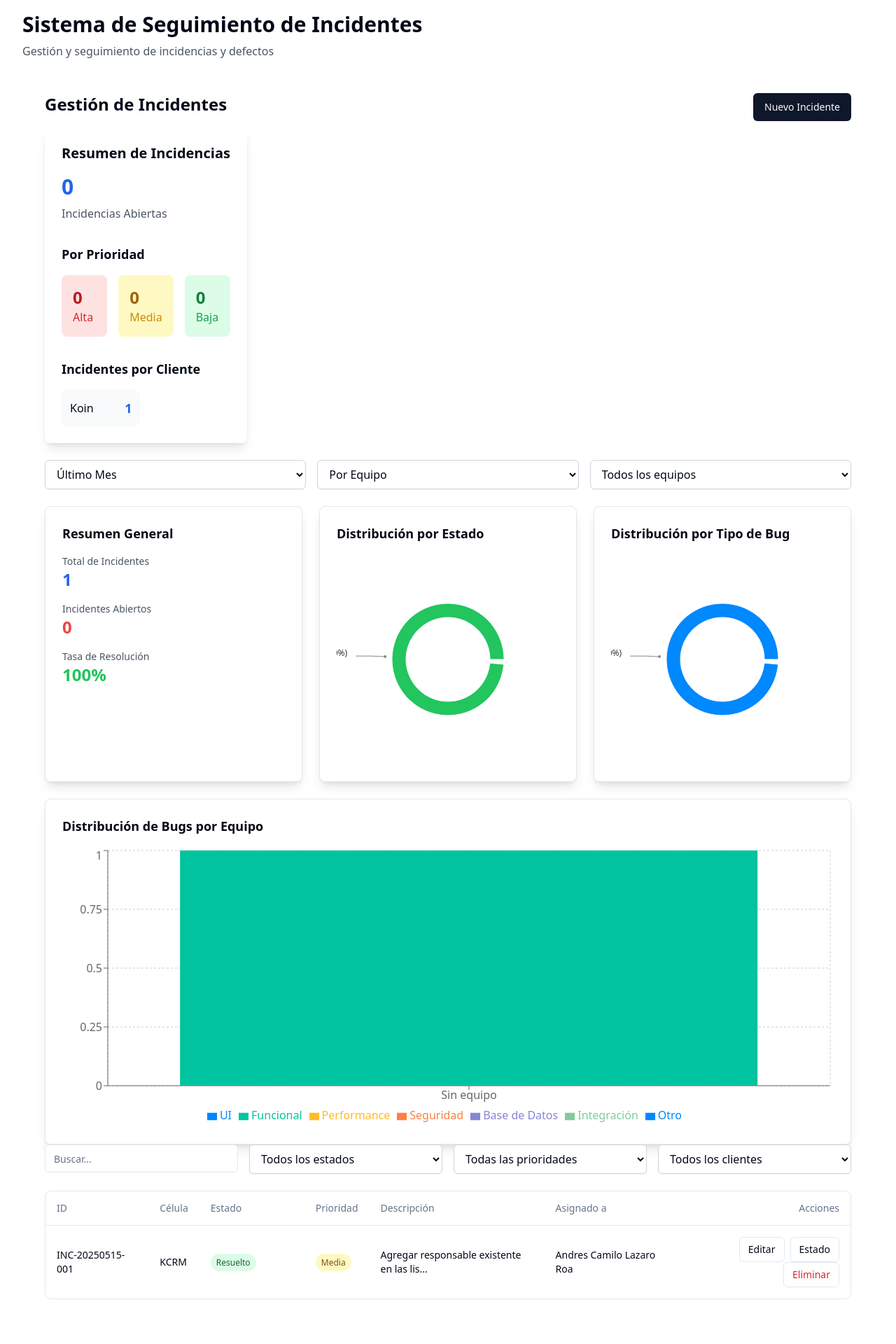
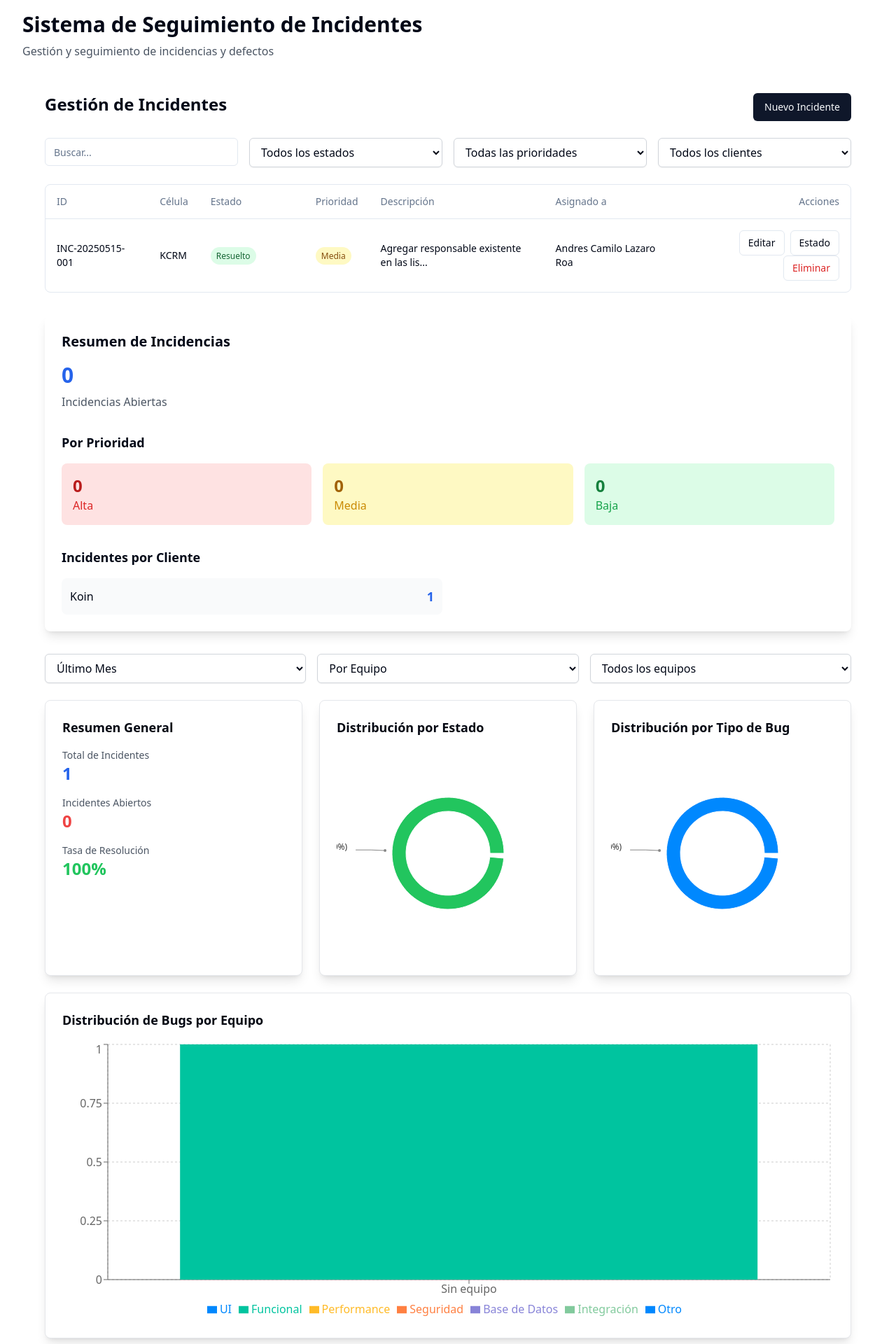
Before and after one commit to sergio129/quality-team-demo, a Next.js app: page /incidents in a window 1280 px wide. Shown: the part 80-2000 px from the top of the page at 70% size. Built offline with nearby package versions, Linux system fonts and the light colour scheme.

Commit message:
inicial 34

```diff
--- a/src/components/incidents/IncidentTable.tsx
+++ b/src/components/incidents/IncidentTable.tsx
@@ -183,10 +183,7 @@ export function IncidentTable() {
     return (
         <div className="container mx-auto py-6">
             <div className="flex justify-between items-start mb-6">
-                <div className="space-y-4">
-                    <h1 className="text-2xl font-bold">Gestión de Incidentes</h1>
-                    <StatsView stats={stats} />
-                </div>
+                <h1 className="text-2xl font-bold">Gestión de Incidentes</h1>
                 <Button
                     onClick={() => {
                         setSelectedIncident(undefined);
@@ -196,9 +193,6 @@ export function IncidentTable() {
                     Nuevo Incidente
                 </Button>
             </div>
-
-            {/* Dashboard de Métricas */}
-            <MetricsDashboard incidents={incidents} />
 
             <div className="grid grid-cols-4 gap-4 mb-6">
                 <Input
@@ -235,7 +229,7 @@ export function IncidentTable() {
                 </Select>
             </div>
 
-            <div className="border rounded-lg">
+            <div className="border rounded-lg mb-8">
                 <Table>
                     <TableHeader>
                         <TableRow>
@@ -326,6 +320,11 @@ export function IncidentTable() {
                 </Table>
             </div>
 
+            <div className="space-y-8">
+                <StatsView stats={stats} />
+                <MetricsDashboard incidents={incidents} />
+            </div>
+
             <IncidentForm
                 isOpen={isFormOpen}
                 onClose={() => {
```
